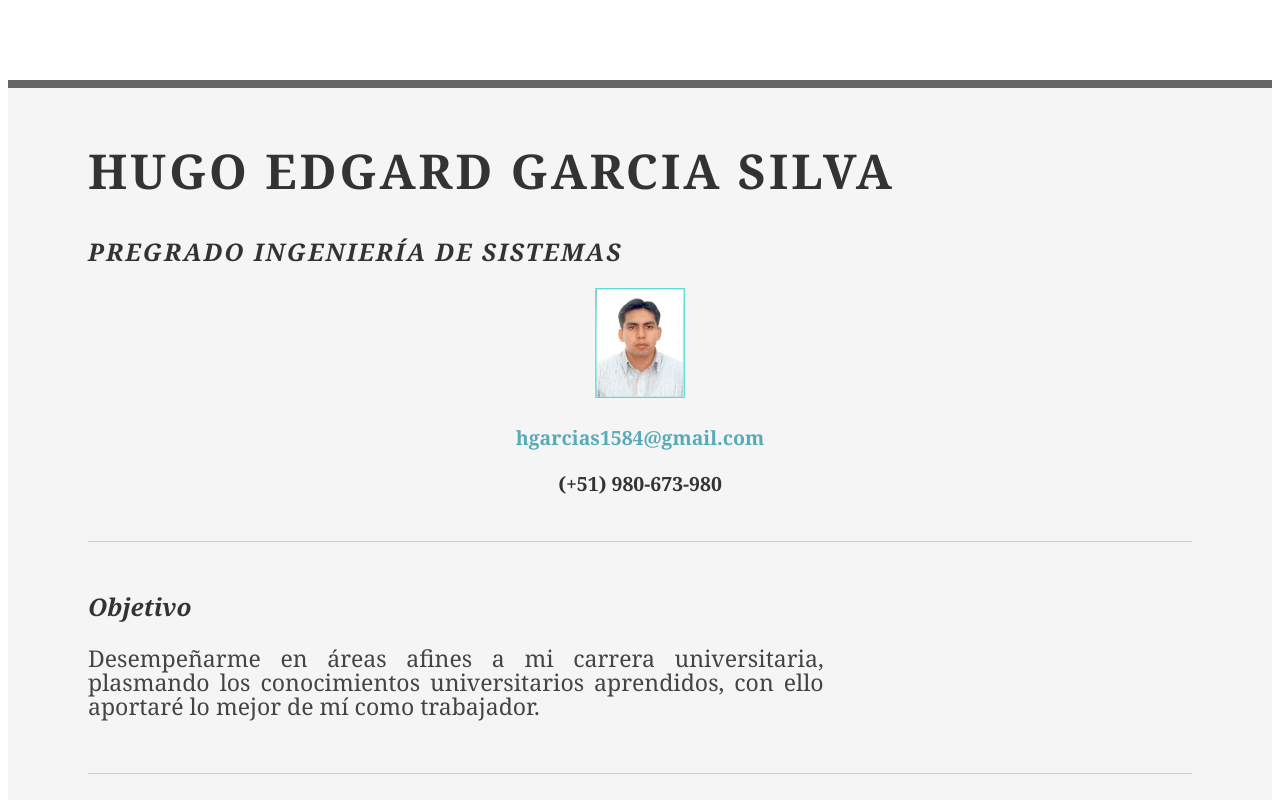
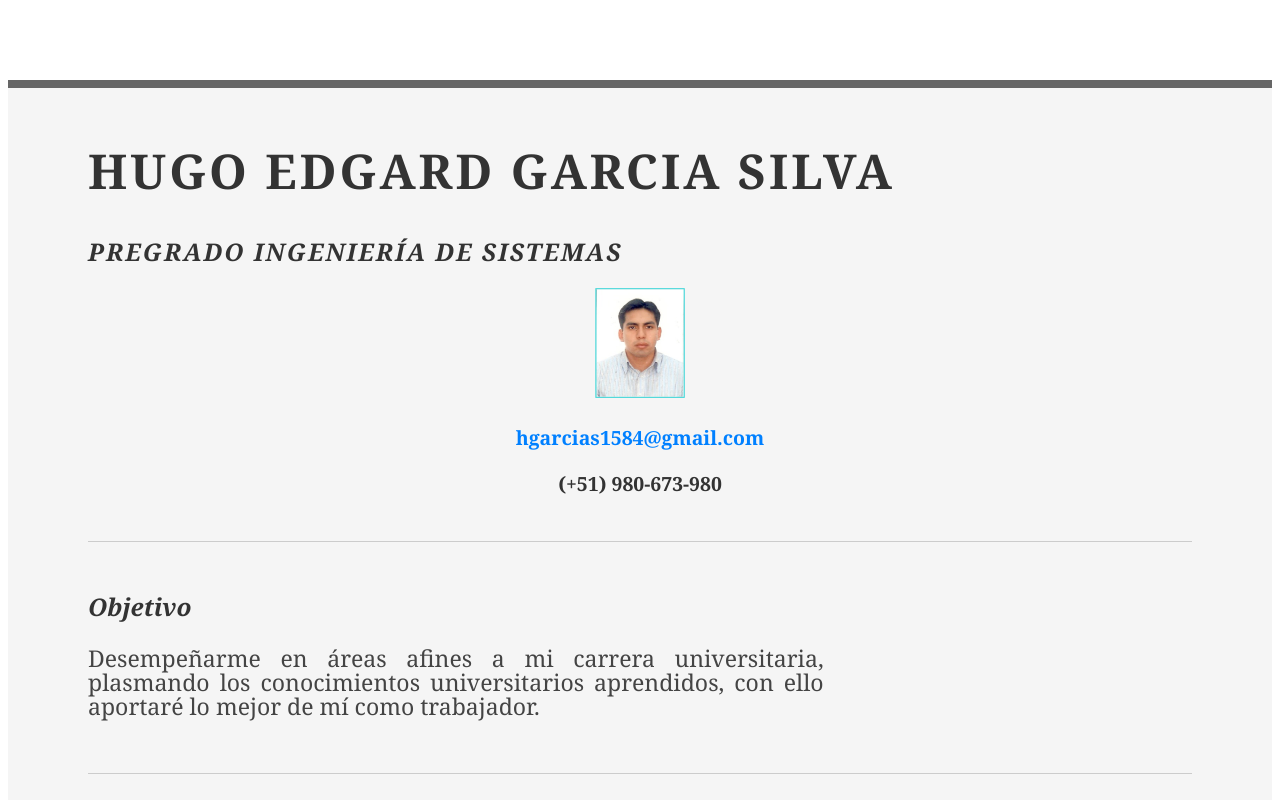
Before and after one commit to hugogs/ProyectoGit, a plain HTML site: page index.html in a window 1280 px wide. Shown: the top 800 px of the page. Drawn offline with Linux system fonts and the light colour scheme; files that its build step writes are made by us from their sources; a small style sheet from the web is missing; files whose address does not match are found by name.

Commit message:
Agregue la 5ta modificacion

```diff
--- a/Styles/estilos.css
+++ b/Styles/estilos.css
@@ -1,5 +1,5 @@
 a {
-	color: #57ABB8;
+	color: #0080FF;
 	font-weight: bolt;
 	text-decoration: none;/*quitar linea a los enlaces*/
 	/* La primera linea de prueba*/
```
